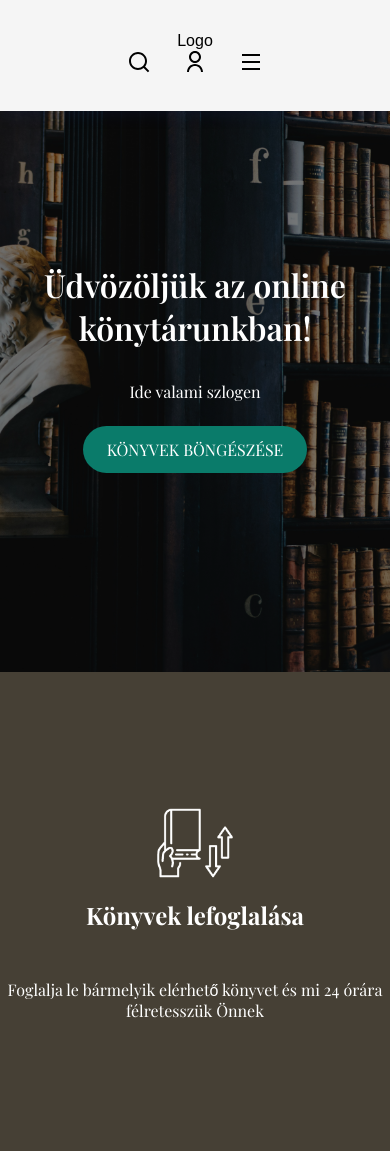
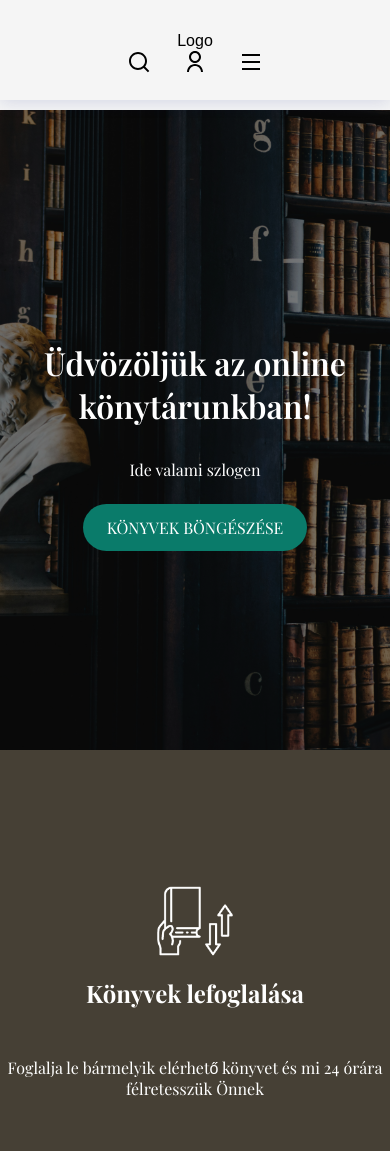
Before and after one commit to BaBence04/Konyvtarazo-rendszer-projekt, a PHP site: page /index.php in a window 390 px wide. Shown: the top 1151 px of the page. Run offline with PHP 8.4, Linux system fonts and the light colour scheme; some libraries are stand-ins or nearby versions; some web fonts are replaced.

Commit message:
Update style.css

```diff
--- a/WEB/style.css
+++ b/WEB/style.css
@@ -4,7 +4,9 @@
 @import url('https://fonts.googleapis.com/css2?family=Playfair+Display:ital,wght@0,400..900;1,400..900&display=swap');
 
 :root {
-  --header-height: 2.5rem;
+  --header-height: 100px;
+  --margin-after-header: 30px;
+
   /*HSL(hue, saturation, lightness)*/
   --first-color: hsl(171, 85%, 26%);
   --second-color: rgb(152, 205, 198);
@@ -36,6 +38,8 @@
 
   --z-fixed: 100;
   --z-modal: 1000;
+
+  /* --navbar_max_height: 100px; */
 }
 
 input:-webkit-autofill,
@@ -87,7 +91,8 @@ button {
 body {
   background-color: var(--body-color);
 /*   color: var(--text-color); */
-  padding-top: 4rem;
+  /* padding-top: 4rem; */
+  padding-top: calc(var(--header-height) + var(--margin-after-header));
 
   display: flex;
   flex-direction: column;
@@ -210,8 +215,13 @@ a {
   z-index: var(--z-fixed);
 }
 
+main.container{
+  /* margin-top: calc(); */
+  min-height: calc(100dvh - (var(--header-height) + var(--margin-after-header)));
+}
+
 .nav {
-  height: var(--header-height);
+  height: var(--header-height)!important;
   display: flex;
   justify-content: space-between;
   align-items: center;
@@ -587,7 +597,8 @@ input:-webkit-autofill{
 /* nagy */
 @media screen and (min-width: 1023px) {
   .nav {
-    height: calc(var(--header-height) + 1.5rem);
+    /* height: calc(var(--header-height) + 1.5rem); */
+    /* height: var(--header-height); */
     -moz-column-gap: 3rem;
     column-gap: 3rem;
   }
@@ -606,6 +617,8 @@ input:-webkit-autofill{
   .login__form {
     padding: 3rem 2rem 3.5rem;
   }
+
+
 
 
 }
@@ -913,7 +926,8 @@ input:-webkit-autofill{
   }
 
   body{
-    padding-top: 2rem;
+    /* padding-top: 2rem; */
+
   }
 }
 
@@ -1179,6 +1193,15 @@ input:-webkit-autofill{
     font-size: 1rem;
     padding: 0.8rem 1.5rem;
   }
+
+  :root{
+    --margin-after-header: 10px;
+  }
+
+  main.container{
+    /* margin-top: calc(var(--header-height) + var(--margin-after-header)); */
+    padding-top: 0;
+  }
 }
 
 /* Services Section */
```
